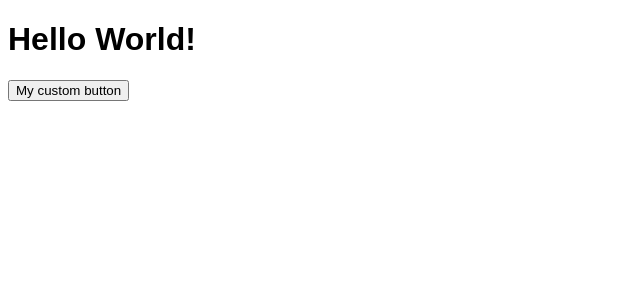
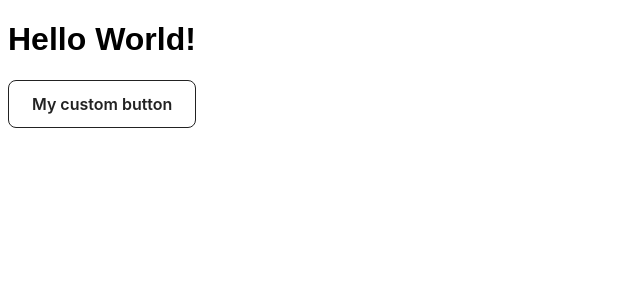
Before and after one commit to mishrasidhant/movie-rental, a JavaScript app: page / in a window 1280 px wide. Shown: the top 300 px of the page, without its empty margins (0-640 px from the left). Built offline with nearby package versions, Linux system fonts and the light colour scheme.

Commit message:
Add css to custom button, update app to show example button

```diff
--- a/src/App.js
+++ b/src/App.js
@@ -1,11 +1,14 @@
 import { CustomButton } from "./features/ui";
 export function App() {
+  function handleClick(i) {
+    console.log("button clicked");
+  }
   return (
-	<>
-		<h1> Hello World! </h1>
-		<div>
-			<CustomButton>My custom button</CustomButton>
-		</div>
-	</>
+    <>
+      <h1> Hello World! </h1>
+      <div>
+        <CustomButton onClick={handleClick}>My custom button</CustomButton>
+      </div>
+    </>
   );
 }
--- a/src/features/ui/customButton.js
+++ /dev/null
@@ -1,8 +0,0 @@
-export default function CustomButton({ children, ...attributes }) {
-  return (
-	//TODO Add className and include css to customize the default button template
-    <button type="button" {...attributes}>
-      {children}
-    </button>
-  );
-}
--- /dev/null
+++ b/src/features/ui/customButton/customButton.css
@@ -0,0 +1,42 @@
+.custom-button {
+  background-color: #FFFFFF;
+  border: 1px solid #222222;
+  border-radius: 8px;
+  box-sizing: border-box;
+  color: #222222;
+  cursor: pointer;
+  display: inline-block;
+  font-family: Circular,-apple-system,BlinkMacSystemFont,Roboto,"Helvetica Neue",sans-serif;
+  font-size: 16px;
+  font-weight: 600;
+  line-height: 20px;
+  margin: 0;
+  outline: none;
+  padding: 13px 23px;
+  position: relative;
+  text-align: center;
+  text-decoration: none;
+  touch-action: manipulation;
+  transition: box-shadow .2s,-ms-transform .1s,-webkit-transform .1s,transform .1s;
+  user-select: none;
+  -webkit-user-select: none;
+  width: auto;
+}
+
+.custom-button:focus-visible {
+  box-shadow: #222222 0 0 0 2px, rgba(255, 255, 255, 0.8) 0 0 0 4px;
+  transition: box-shadow .2s;
+}
+
+.custom-button:active {
+  background-color: #F7F7F7;
+  border-color: #000000;
+  transform: scale(.96);
+}
+
+.custom-button:disabled {
+  border-color: #DDDDDD;
+  color: #DDDDDD;
+  cursor: not-allowed;
+  opacity: 1;
+}
--- /dev/null
+++ b/src/features/ui/customButton/customButton.js
@@ -0,0 +1,14 @@
+import "./customButton.css";
+
+export default function CustomButton({ children, ...attributes }) {
+  return (
+    <button
+      type="button"
+      role="button"
+      className="custom-button"
+      {...attributes}
+    >
+      {children}
+    </button>
+  );
+}
--- a/src/features/ui/index.js
+++ b/src/features/ui/index.js
@@ -1,3 +1,3 @@
-import CustomButton from "./customButton";
+import CustomButton from "./customButton/customButton";
 
 export {CustomButton};
```
